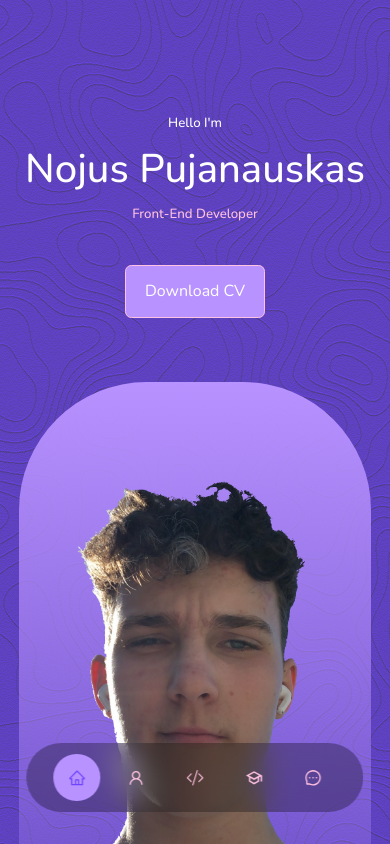
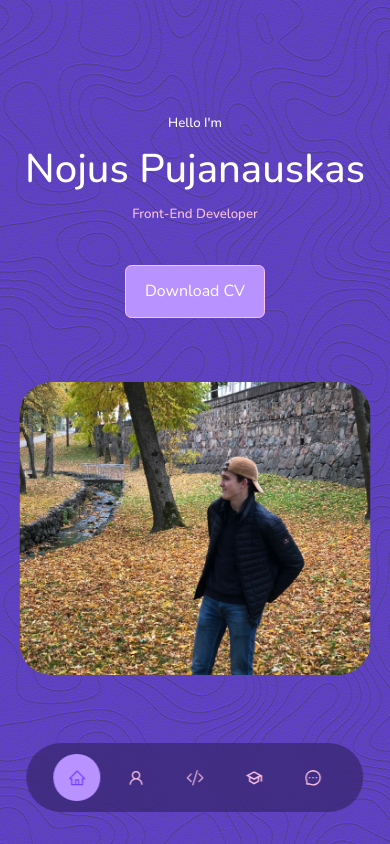
Before and after one commit to nojpuj/portfolio, a React (Create React App) app: page / in a window 390 px wide. Shown: the top 844 px of the page. Built offline with nearby package versions, Linux system fonts and the light colour scheme.

Commit message:
deploy react app

```diff
--- a/src/components/header.css
+++ b/src/components/header.css
@@ -42,17 +42,17 @@ header {
 
 /* ========================= IMG ========================= */
 
-.me {
-  background: linear-gradient(var(--color-p), transparent);
-  width: 22rem;
-  height: 40rem;
+.me-image {
+  display: flex;
+  text-align: center;
+  left: 50%;
+  margin-top: 4rem;
+  transform: translateX(-50%);
   position: absolute;
-  left: 50%;
-  transform: translateX(-50%);
-  margin-top: 4rem;
-  border-radius: 8rem 8rem 0 0;
-  overflow: hidden;
-  padding: 0 0 1.5rem 0;
+  object-fit: cover;
+  border-radius: 2rem;
+  width: 60%;
+  height: 60%;
 }
 
 /* =================== SCROLL DOWN =================== */
@@ -72,11 +72,16 @@ header {
   header {
     height: 100vh;
   }
+
+  .me-image {
+    width: 80%;
+    height: 60%;
+  }
 }
 
 /* =================== MEDIA (small devices) =================== */
 
-@media screen and (max-width: 600px) {
+@media screen and (max-width: 480px) {
   header {
     height: 100vh;
   }
@@ -85,4 +90,9 @@ header {
   .scroll__down {
     display: none;
   }
+
+  .me-image {
+    width: 100%;
+    height: 40%;
+  }
 }
--- a/src/components/header.jsx
+++ b/src/components/header.jsx
@@ -1,7 +1,7 @@
 import React from "react";
 import "./header.css";
 import CV from "./cv";
-import ME from "../assets/me.png";
+import ME from "../assets/me.jpeg";
 import Socials from "./socials";
 
 const header = () => {
@@ -14,9 +14,7 @@ const header = () => {
         <CV />
         <Socials />
 
-        <div className="me">
-          <img src={ME} alt="me" />
-        </div>
+        <img className="me-image" src={ME} alt="me" />
 
         <a href="#contact" className="scroll__down">
           Scroll Down
--- a/src/components/nav.jsx
+++ b/src/components/nav.jsx
@@ -5,7 +5,7 @@ import { BsCodeSlash } from "react-icons/bs";
 import { MdOutlineSchool } from "react-icons/md";
 import { useState } from "react";
 
-const nav = () => {
+const Nav = () => {
   const [activeNav, setActiveNav] = useState("#");
 
   return (
@@ -49,4 +49,4 @@ const nav = () => {
   );
 };
 
-export default nav;
+export default Nav;
```
Also changed, not shown: src/assets/me.jpeg (added), src/assets/me.png (deleted).
